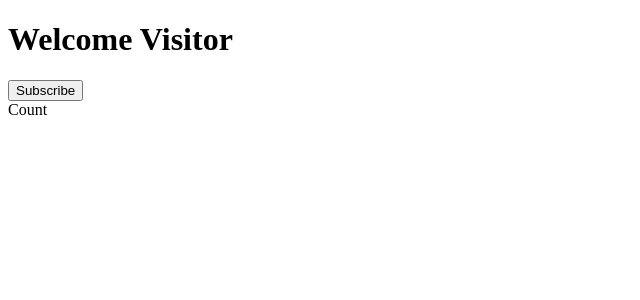
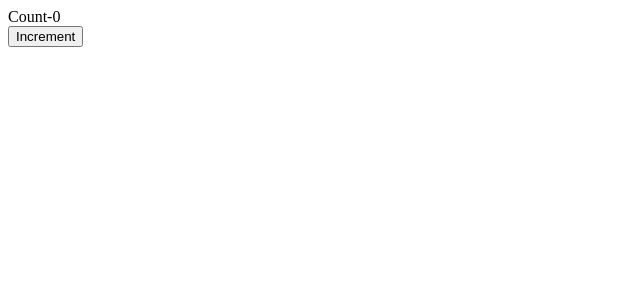
Before and after one commit to vasu3110/React-JS-Fundamentals, a React (Create React App) app in the folder 01_basicsreact/: page / in a window 1280 px wide. Shown: the top 300 px of the page, without its empty margins (0-640 px from the left). Built offline with nearby package versions, Linux system fonts and the light colour scheme.

Commit message:
Counter.js added

```diff
--- a/01_basicsreact/src/App.js
+++ b/01_basicsreact/src/App.js
@@ -20,7 +20,7 @@ import Counter from './Counter';
 function App() {
   return (
     <>
-    <Message />
+    {/* <Message /> */}
     <Counter />
 
     {/* <Chai /> */}
--- a/01_basicsreact/src/Counter.js
+++ b/01_basicsreact/src/Counter.js
@@ -1,9 +1,50 @@
 import React, { Component } from 'react'
 
 class Counter extends Component {
+
+  constructor(props){
+    super(props);
+
+    this.state={
+      count:0
+    }
+  }
+  increment(){
+    //setState method is an asynchronous function so any line written outside the setstate function will be executed first
+    //We can pass a callback function as the second parameter with setState method which will be executed after setState method
+    // this.setState({
+    //   count: this.state.count+1
+    // },
+    // ()=>{
+    //   console.log("Callback value",this.state.count);
+    // })
+
+    //Updation for incrementFive() method
+    this.setState((prevState,props)=>({
+      count:prevState.count+1
+    }),()=>{
+      console.log(this.state.count);
+    })
+    // this.state.count=this.state.count+1;
+
+  }
+
+  //In the below example all the five function calls are made simulateously instead of working on the previous state each time.
+  //For achieving this we need to pass a call back function instead of a object in the setState method
+
+  incrementFive(){
+    this.increment();
+    this.increment();
+    this.increment();
+    this.increment();
+    this.increment();
+  }
   render() {
     return (
-      <div>Count</div>
+      <>
+        <div>Count-{this.state.count}</div>
+        <button onClick={()=> this.incrementFive()}>Increment</button>
+      </>
     )
   }
 }
```
